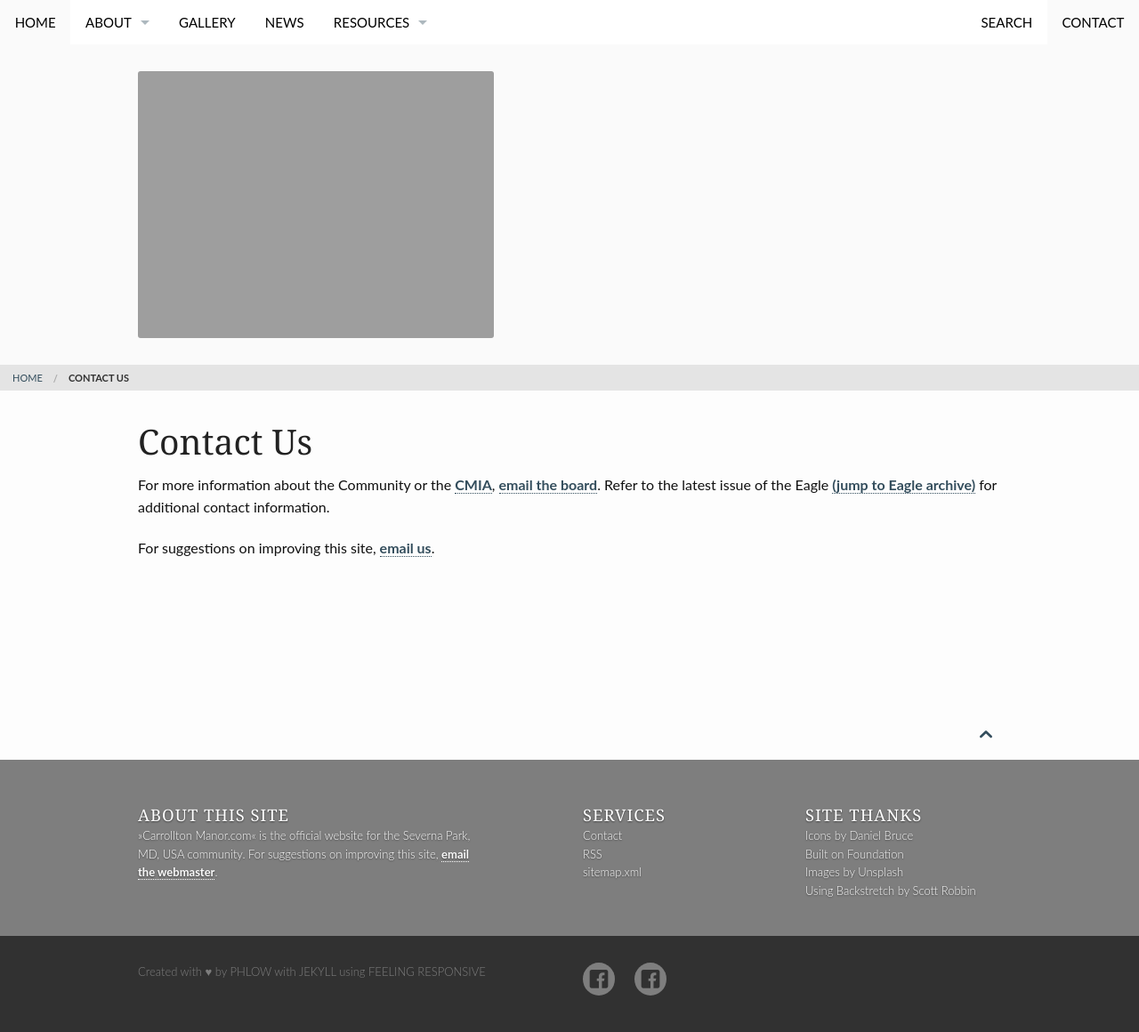
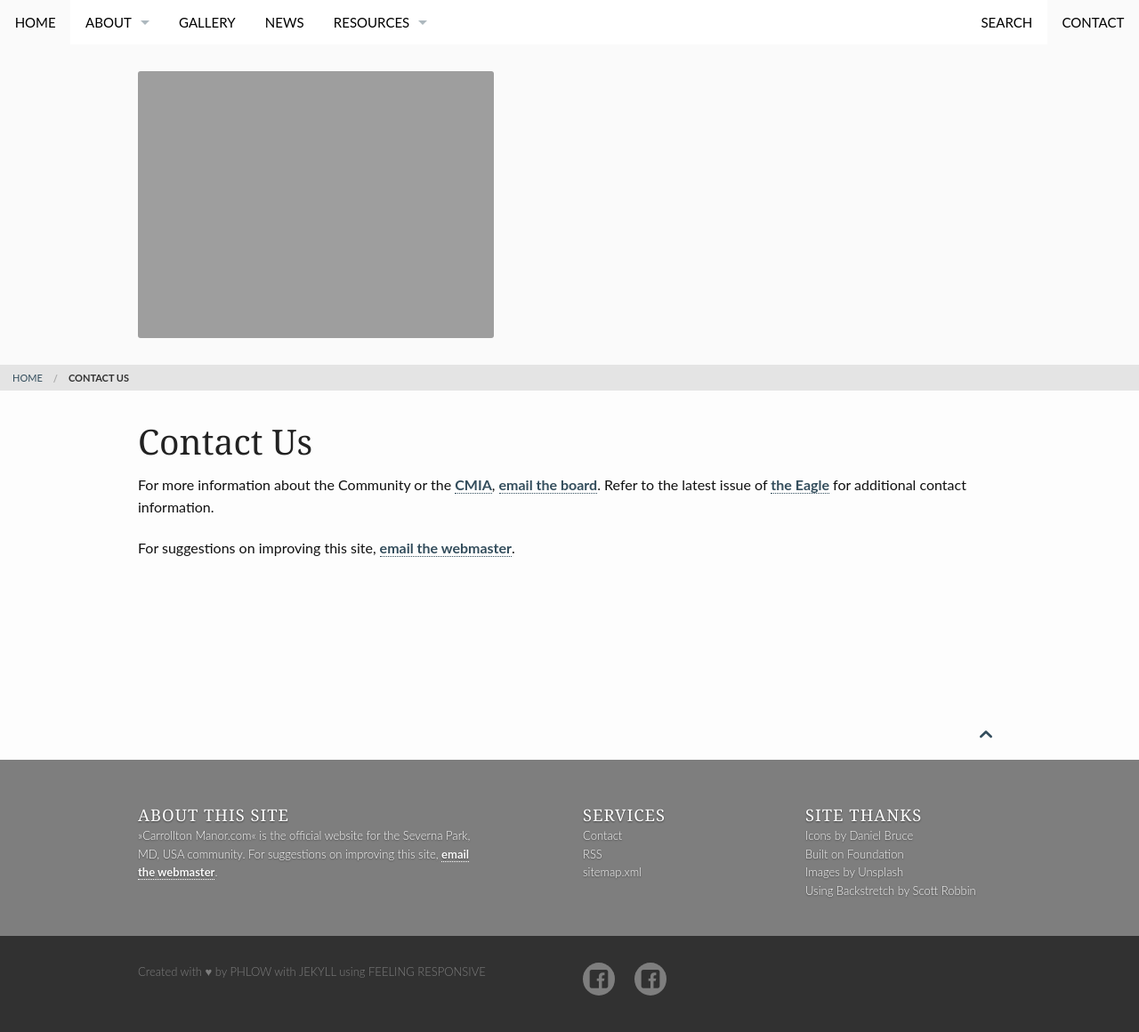
Before and after one commit to carrolltonmanor/carrolltonmanor.github.io, a Jekyll site: the page built from pages/contact.md, in a window 1280 px wide. Shown: the whole page at 89% size. Built offline with Jekyll 4.4.1, drawn with Linux system fonts in a browser that asks for light colours.

Commit message:
Cleaned up contact.md

```diff
--- a/pages/contact.md
+++ b/pages/contact.md
@@ -10,6 +10,6 @@ permalink: "/contact/"
 breadcrumb: true
 ---
 
-For more information about the Community or the <a href="/cmia">CMIA</a>, <a href="mailto:cmia@googlegroups.com">email the board</a>.  Refer to the latest issue of the Eagle <a href="/resources/eagle-archive">(jump to Eagle archive)</a> for additional contact information.
+For more information about the Community or the <a href="/cmia">CMIA</a>, <a href="mailto:cmia@googlegroups.com">email the board</a>.  Refer to the latest issue of <a href="/resources/eagle-archive">the Eagle</a> for additional contact information.
 
-For suggestions on improving this site, <a href="mailto:carrolltonmanorweb@gmail.com">email us</a>.
+For suggestions on improving this site, <a href="mailto:carrolltonmanorweb@gmail.com">email the webmaster</a>.
```
